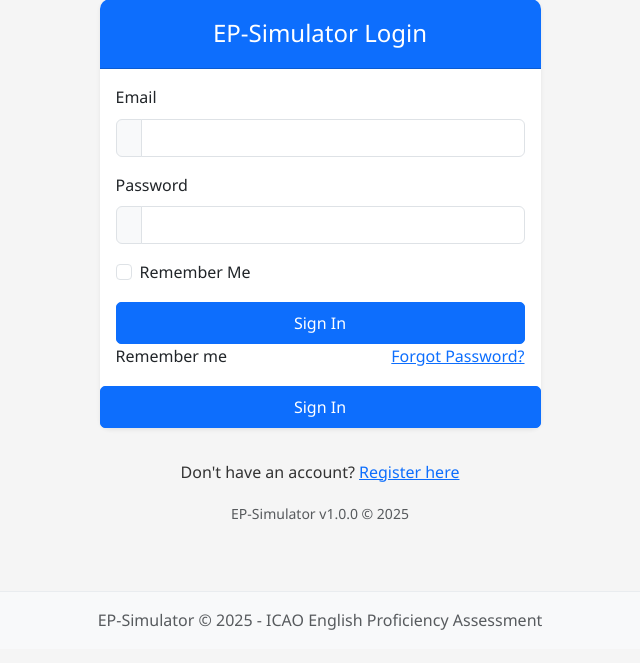
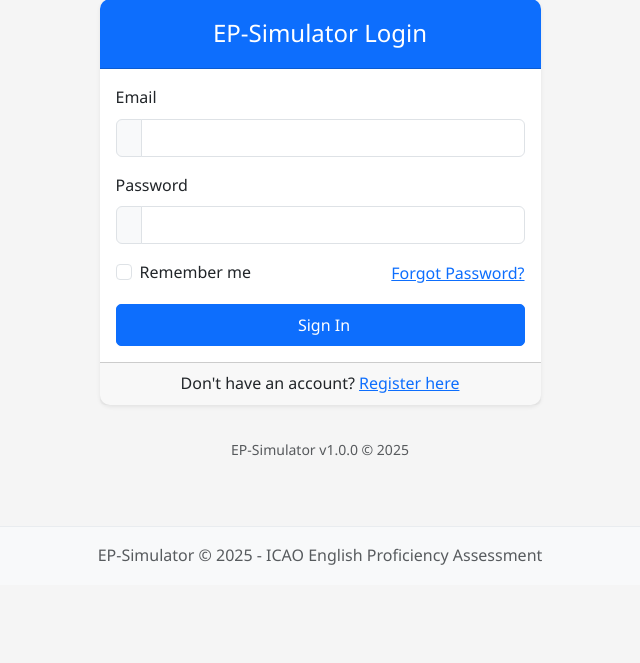
Before and after one commit to guduavni/EP-Production, a Flask app: page /auth/ in a window 1280 px wide. Shown: the part 137-800 px from the top of the page, without its empty margins (320-960 px from the left). Run offline with Flask 3, Linux system fonts and the light colour scheme; some libraries are stand-ins or nearby versions.

Commit message:
Fix: Remove duplicate 'Remember me' checkbox and clean up login form UI

```diff
--- a/templates/auth/login.html
+++ b/templates/auth/login.html
@@ -45,22 +45,22 @@
                             {% endif %}
                         </div>
 
-                        <div class="mb-3 form-check">
-                            {{ form.remember_me(class="form-check-input") }}
-                            {{ form.remember_me.label(class="form-check-label") }}
-                        </div>
-
-                        <div class="d-grid">
-                            {{ form.submit(class="btn btn-primary") }}
-                        </div>
-                            <label class="form-check-label" for="remember">Remember me</label>
-                            <a href="{{ url_for('auth.reset_password_request') }}" class="float-end">
+                        <div class="mb-3 d-flex justify-content-between align-items-center">
+                            <div class="form-check">
+                                {{ form.remember_me(class="form-check-input") }}
+                                <label class="form-check-label" for="{{ form.remember_me.id }}">
+                                    Remember me
+                                </label>
+                            </div>
+                            <a href="{{ url_for('auth.reset_password_request') }}" class="text-primary">
                                 Forgot Password?
                             </a>
                         </div>
 
-                        <div class="d-grid gap-2">
-                            {{ form.submit(class="btn btn-primary w-100 py-2") }}
+                        <div class="d-grid">
+                            <button type="submit" class="btn btn-primary py-2">
+                                <i class="fas fa-sign-in-alt me-2"></i>Sign In
+                            </button>
                         </div>
                     </form>
                 </div>
```
